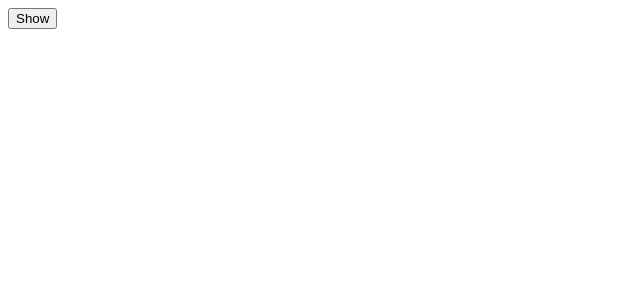
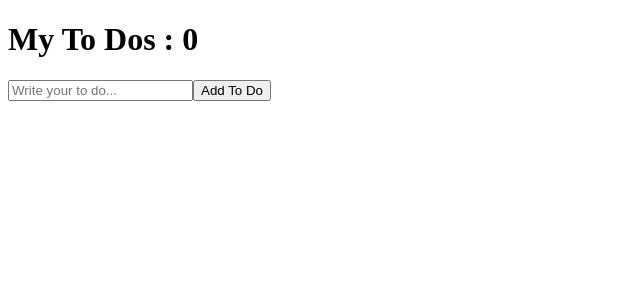
Before and after one commit to Dorabang/movieApp, a React (Create React App) app in the folder movie/: page / in a window 1280 px wide. Shown: the top 300 px of the page, without its empty margins (0-640 px from the left). Built offline with nearby package versions, Linux system fonts and the light colour scheme.

Commit message:
복습:toDoList

```diff
--- a/movie/src/App.js
+++ b/movie/src/App.js
@@ -1,36 +1,30 @@
 import { useState, useEffect } from "react";
 
-function Hello() {
-  useEffect(() => {
-    console.log("created :)");
-    return () => console.log("destroyed :("); // cleanUp function
-  }, []);
-  return <h1>Hello</h1>;
-}
-
-/*
-
-function Hello() {
-  function byFn(){
-    console.log("bye :(");
-  }
-  function hiFn(){
-    console.log("Created :)");
-    return byFn;
-  }
-  useEffect(hiFn, []);
-  return <h1>Hello</h1>;
-}
-
- */
-
 function App() {
-  const [showing, setShowing] = useState(false);
-  const onClick = () => setShowing((prev) => !prev);
+  const [toDo, setToDo] = useState("");
+  const [toDos, setToDos] = useState([]);
+  const onChange = (event) => setToDo(event.target.value);
+  const onSubmit = (event) => {
+    event.preventDefault();
+    if (toDo === "") {
+      return;
+    }
+    setToDos((currentArray) => [toDo, ...currentArray]);
+    setToDo("");
+  };
+  console.log(toDos);
   return (
     <div>
-      {showing ? <Hello /> : null}
-      <button onClick={onClick}>{showing ? "Hide" : "Show"}</button>
+      <h1>My To Dos : {toDos.length}</h1>
+      <form onSubmit={onSubmit}>
+        <input
+          onChange={onChange}
+          value={toDo}
+          type="text"
+          placeholder="Write your to do..."
+        />
+        <button>Add To Do</button>
+      </form>
     </div>
   );
 }
```
